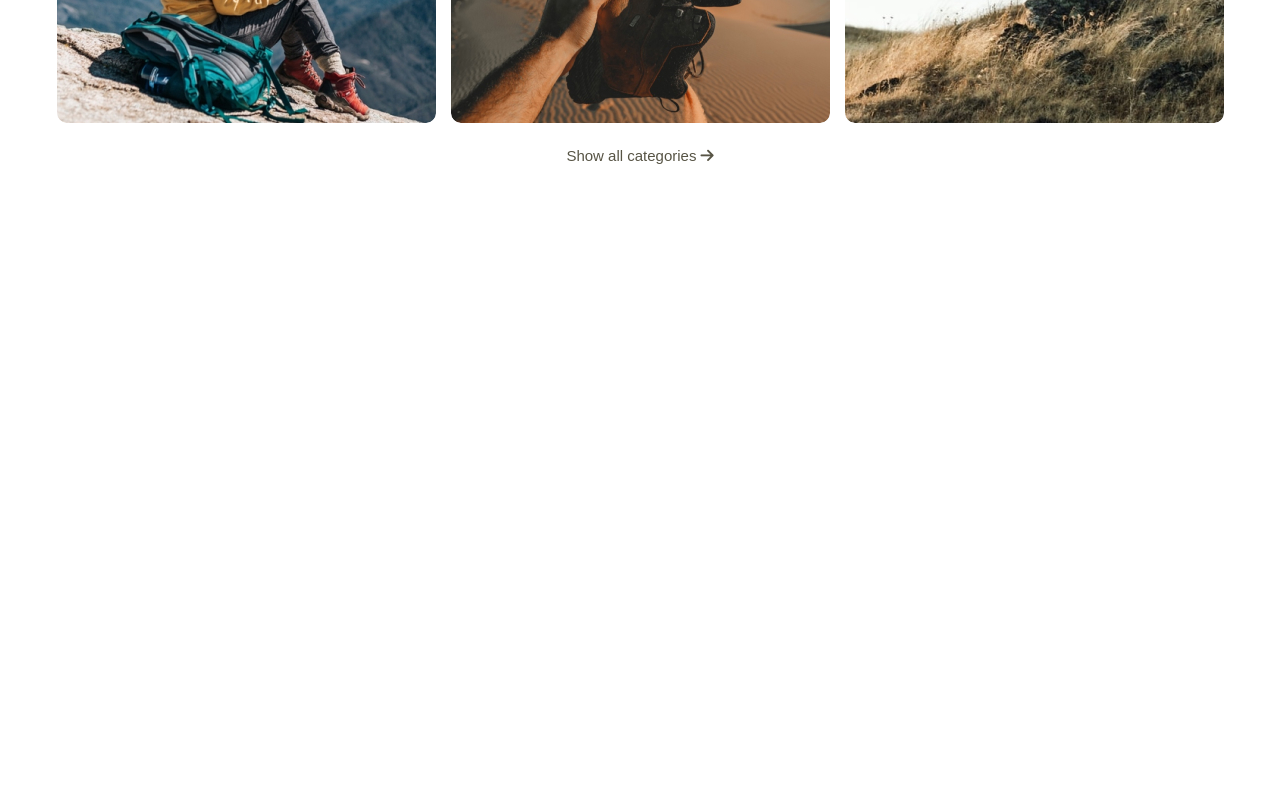
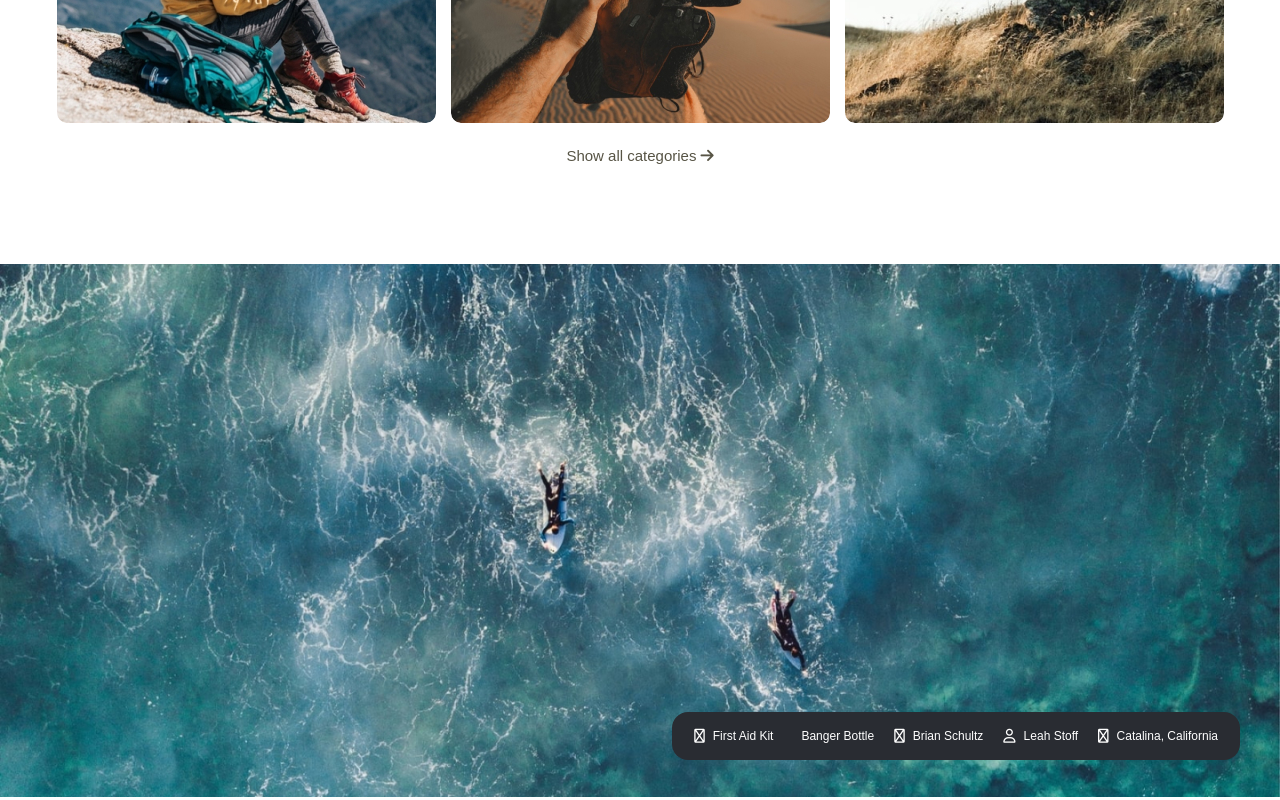
Before and after one commit to k-eliz/outdoor-vue, a Vue app: page / in a window 1280 px wide. Shown: the part 3981-4781 px from the top of the page. Before the commit the page ends 4245 px from the top, so only its background shows below. Built offline with nearby package versions, Linux system fonts and the light colour scheme.

Commit message:
added PhotoSection

```diff
--- a/src/App.vue
+++ b/src/App.vue
@@ -4,6 +4,7 @@
   <about-us-section />
   <our-promise-section />
   <categories-section />
+  <photo-section />
 </template>
 <script>
 import MainHeader from "./components/MainHeader.vue";
@@ -11,6 +12,7 @@ import IntroSection from "./components/IntroSection.vue";
 import AboutUsSection from "./components/AboutUsSection.vue";
 import OurPromiseSection from "./components/OurPromiseSection.vue";
 import CategoriesSection from "./components/CategoriesSection.vue";
+import PhotoSection from "./components/PhotoSection.vue";
 export default {
   components: {
     MainHeader,
@@ -18,6 +20,7 @@ export default {
     AboutUsSection,
     OurPromiseSection,
     CategoriesSection,
+    PhotoSection,
   },
 };
 </script>
--- a/src/components/CategoriesSection.vue
+++ b/src/components/CategoriesSection.vue
@@ -57,7 +57,6 @@
     </a>
   </div>
 </template>
-
 <script>
 import SectionHeader from "./SectionHeader.vue";
 import CategoriesCard from "./CategoriesCard.vue";
--- /dev/null
+++ b/src/components/PhotoItem.vue
@@ -0,0 +1,35 @@
+<template>
+  <div class="photo-item">
+    <i style="color: #fff; font-weight: 400" :class="icon"></i>
+    <h6 class="text">{{ text }}</h6>
+  </div>
+</template>
+
+<script>
+export default {
+  props: {
+    text: {
+      type: String,
+      required: true,
+    },
+    icon: {
+      type: String,
+      required: false,
+    },
+  },
+};
+</script>
+
+<style scoped>
+.photo-item {
+  display: flex;
+  flex-direction: row;
+  gap: 8px;
+}
+
+.text {
+  font-weight: 400;
+  font-size: 12px;
+  color: #ffffff;
+}
+</style>
--- /dev/null
+++ b/src/components/PhotoSection.vue
@@ -0,0 +1,45 @@
+<template>
+  <div class="photo-section">
+    <img class="photo" src="../assets/photo.jpg" alt="" />
+    <div class="photo-items">
+      <photo-item icon="fa-solid fa-cart-shopping" text="First Aid Kit" />
+      <photo-item text="Banger Bottle" />
+      <photo-item icon="fa-solid fa-camera" text="Brian Schultz" />
+      <photo-item icon="fa-solid fa-user" text="Leah Stoff" />
+      <photo-item
+        icon="fa-solid fa-location-arrow"
+        text="Catalina, California"
+      />
+    </div>
+  </div>
+</template>
+
+<script>
+import PhotoItem from "./PhotoItem.vue";
+export default {
+  components: {
+    PhotoItem,
+  },
+};
+</script>
+
+<style scoped>
+.photo-section {
+  position: relative;
+}
+.photo {
+  width: 100%;
+}
+
+.photo-items {
+  position: absolute;
+  right: 40px;
+  bottom: 40px;
+  display: flex;
+  flex-direction: row;
+  gap: 20px;
+  background: #292c32;
+  border-radius: 16px;
+  padding: 17px 22px;
+}
+</style>
```
